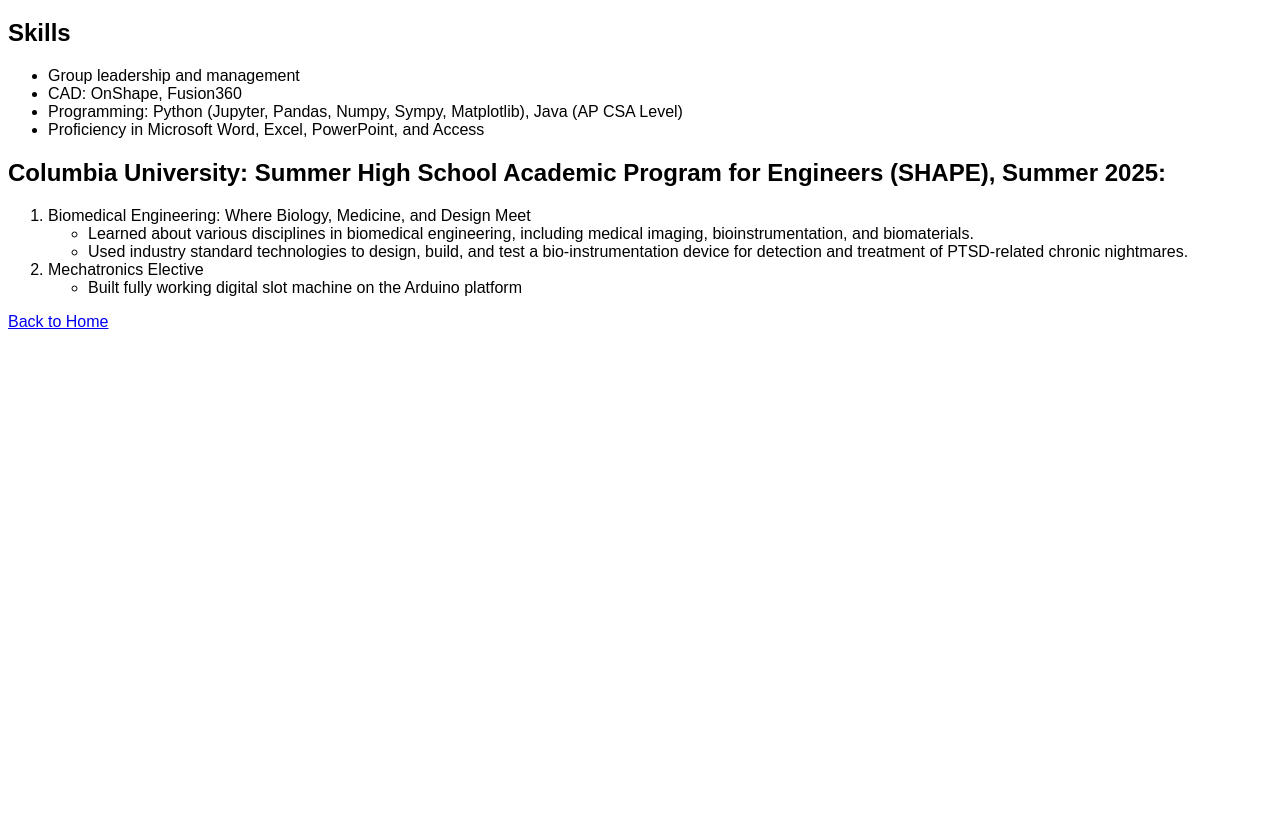
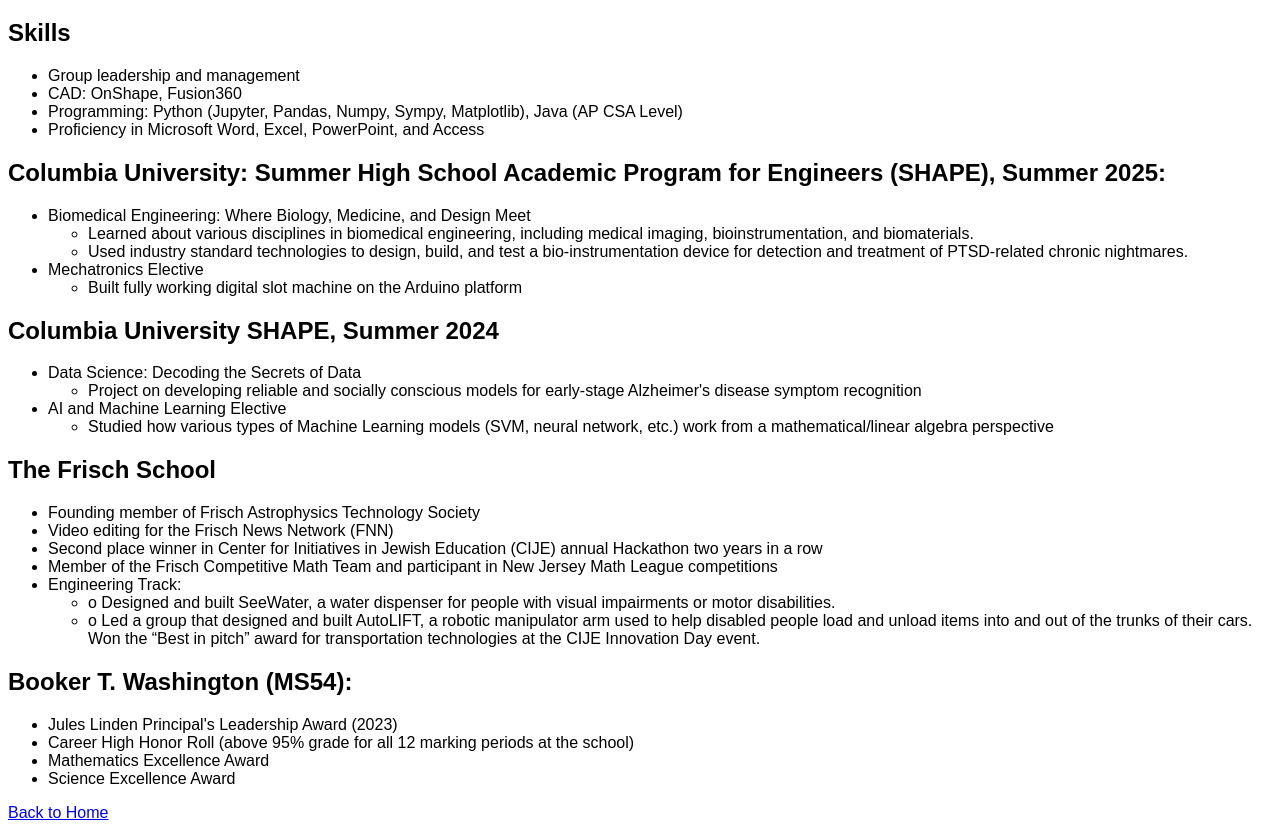
Before and after one commit to RibosomeDude/CharlesPomerantz, a plain HTML site: page resume.html in a window 1280 px wide. Shown: the part 61-891 px from the top of the page. Before the commit the page ends 800 px from the top, so only its background shows below. Drawn offline with Linux system fonts and the light colour scheme.

Commit message:
Updated Resume

```diff
--- a/resume.html
+++ b/resume.html
@@ -16,7 +16,7 @@
             <li>Proficiency in Microsoft Word, Excel, PowerPoint, and Access</li>
         </ul>
     <h2>Columbia University: Summer High School Academic Program for Engineers (SHAPE), Summer 2025:</h2>
-        <ol>
+        <ul>
             <li>
                 Biomedical Engineering: Where Biology, Medicine, and Design Meet
                 <ul>
@@ -30,7 +30,46 @@
                     <li>Built fully working digital slot machine on the Arduino platform</li>
                 </ul>
             </li>
-        </ol>
+        </ul>
+
+    <h2>Columbia University SHAPE, Summer 2024</h2>
+    <ul>
+        <li>
+            Data Science: Decoding the Secrets of Data
+            <ul>
+                <li>Project on developing reliable and socially conscious models for early-stage Alzheimer's disease symptom recognition</li>
+            </ul>
+        </li>
+        <li>
+            AI and Machine Learning Elective
+            <ul><li>Studied how various types of Machine Learning models (SVM, neural network, etc.) work from a mathematical/linear algebra perspective</li></ul>
+        </li>
+    </ul>
+
+    <h2>The Frisch School</h2>
+    <ul>
+        <li>Founding member of Frisch Astrophysics Technology Society</li>
+        <li>Video editing for the Frisch News Network (FNN)</li>
+        <li>Second place winner in Center for Initiatives in Jewish Education (CIJE) annual Hackathon two years in a row</li>
+        <li>Member of the Frisch Competitive Math Team and participant in New Jersey Math League competitions</li>
+        <li>
+            Engineering Track:
+            <ul>
+                <li>o	Designed and built SeeWater, a water dispenser for people with visual impairments or motor disabilities.</li>
+                <li>o	Led a group that designed and built AutoLIFT, a robotic manipulator arm used to help disabled people load and unload items into and out of the trunks of their cars.
+                    Won the “Best in pitch” award for transportation technologies at the CIJE Innovation Day event.
+                </li>
+            </ul>
+        </li>
+    </ul>
+
+    <h2>Booker T. Washington (MS54):</h2>
+    <ul>
+        <li>Jules Linden Principal's Leadership Award (2023)</li>
+        <li>Career High Honor Roll (above 95% grade for all 12 marking periods at the school)</li>
+        <li>Mathematics Excellence Award</li>
+        <li>Science Excellence Award</li>
+    </ul>
 
     <a href="index.html">Back to Home</a>
 </body>
```
